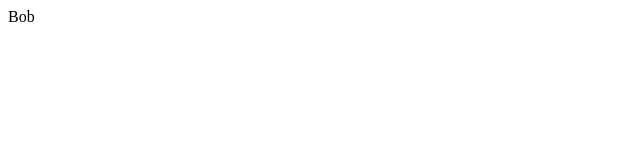
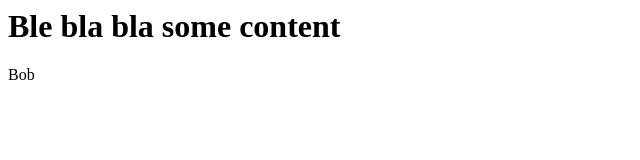
Before and after one commit to k1504366/website, a plain HTML site: page bob.html in a window 1280 px wide. Shown: the whole page, without its empty margins (0-640 px from the left). Drawn offline with Linux system fonts and the light colour scheme.

Commit message:
Extend bob's profile

```diff
--- a/bob.html
+++ b/bob.html
@@ -1,6 +1,6 @@
 <html>
 <head>
-<!-- TO DO: Add some profile text here -->
+<h1>Ble bla bla some content</h1>
 Bob
 </head>
 <body></body>
```
